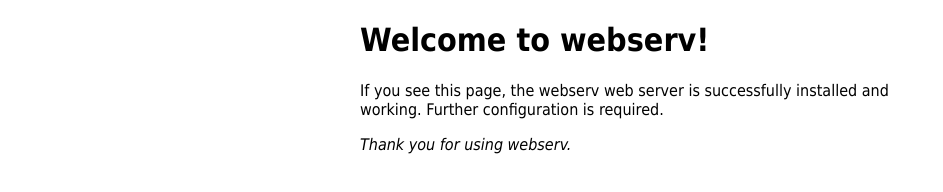
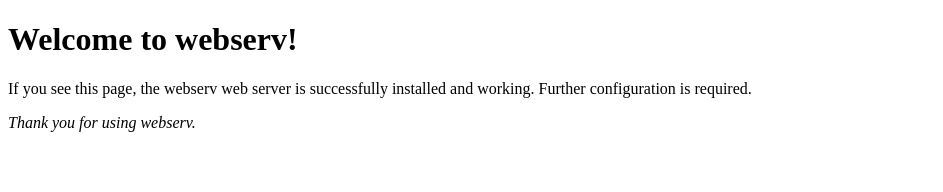
Before and after one commit to pettei47/42_webserv, a plain HTML site: page path/index.html in a window 1280 px wide. Shown: the whole page, without its empty margins (0-943 px from the left). Drawn offline with Linux system fonts and the light colour scheme.

Commit message:
index.htmlを更新

```diff
--- a/path/index.html
+++ b/path/index.html
@@ -1,18 +1,7 @@
 <!DOCTYPE html>
 <html>
   <head>
-    <title>Welcome to webserv!</title>
-    <style>
-      html {
-        color-scheme: light dark;
-      }
-
-      body {
-        width: 35em;
-        margin: 0 auto;
-        font-family: Tahoma, Verdana, Arial, sans-serif;
-      }
-    </style>
+    <title>webserv</title>
   </head>
 
   <body>
```
